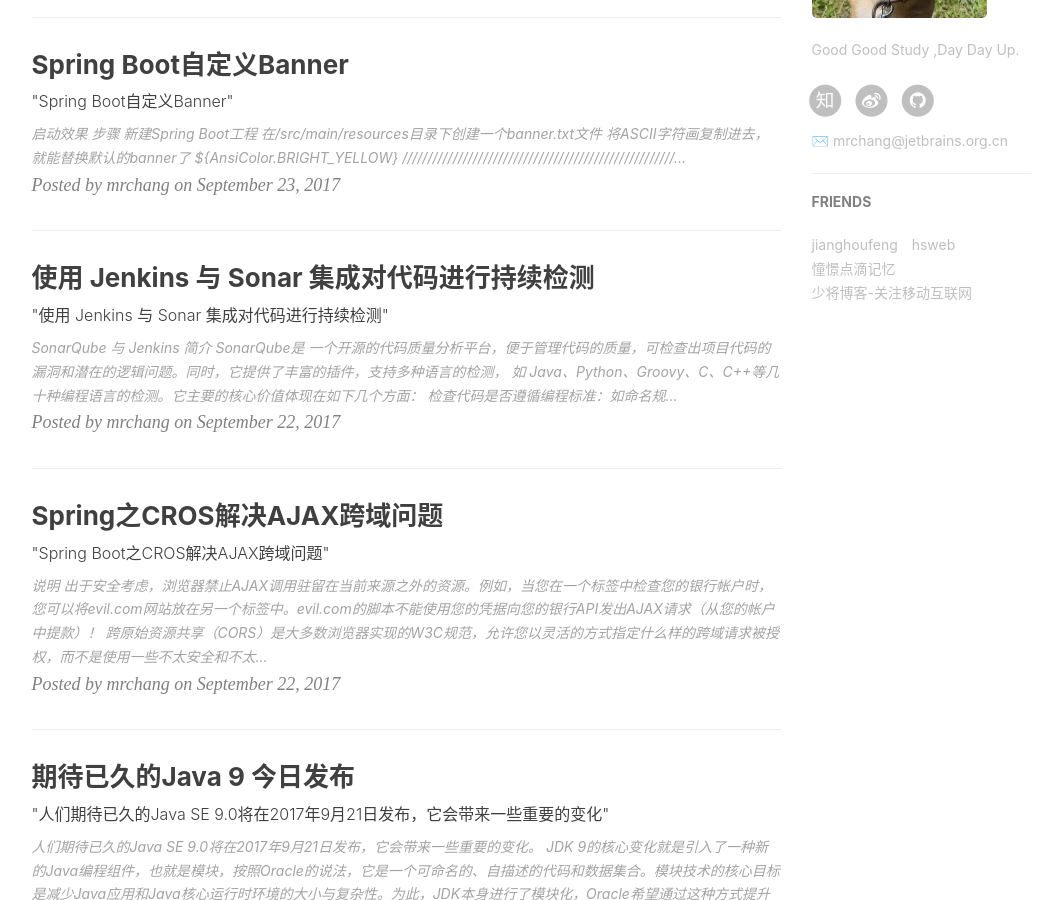
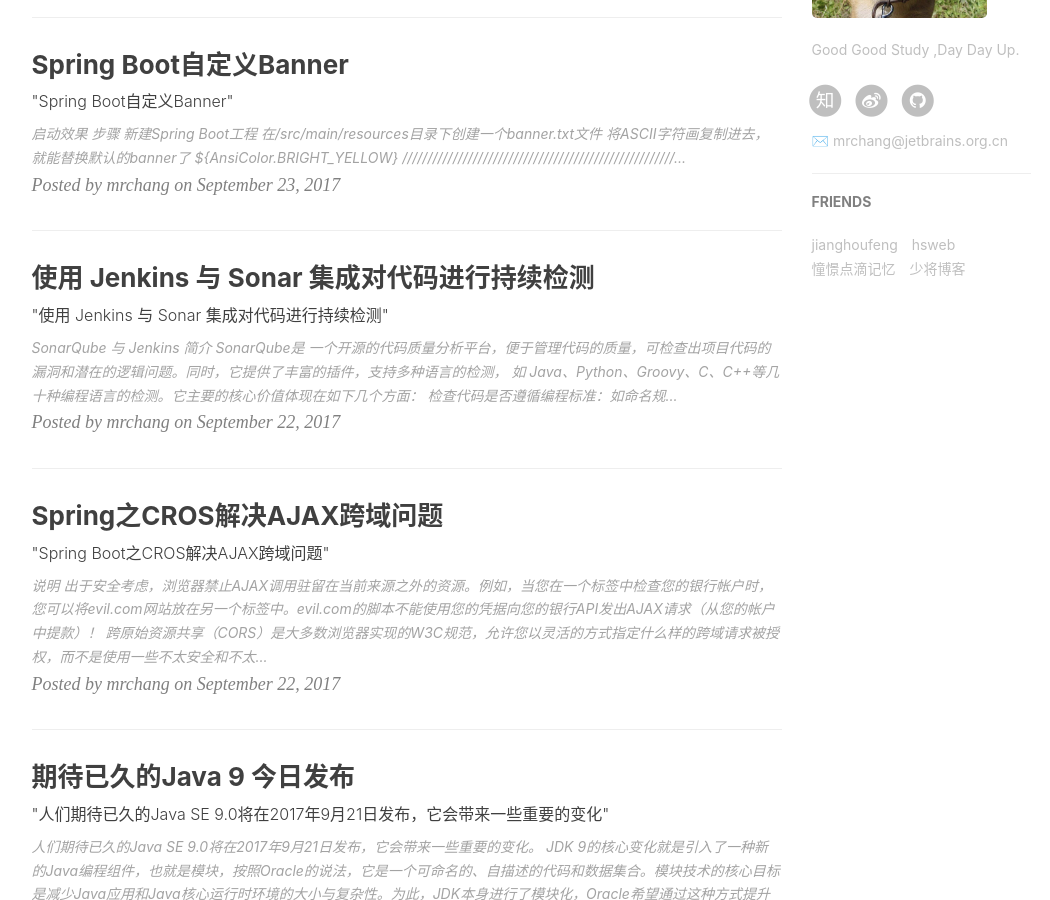
Before and after one commit to ncic-ict/changdaye.github.io, a Jekyll site: the page built from index.html, in a window 1280 px wide and 900 px high, scrolled down 943 px. Shown: the whole window, without its empty margins (136-1186 px from the left). Built offline with Jekyll 4.4.1, drawn with Linux system fonts in a browser that asks for light colours; nearby versions of some CDN libraries; the list of posts is cut into pages by our own code; comment, search, counter and statistics services are not loaded.

Commit message:
添加友链 https://www.whatled.com/

```diff
--- a/_config.yml
+++ b/_config.yml
@@ -103,7 +103,7 @@
              title: "憧憬点滴记忆",
              href: "https://www.licoy.cn/"
     },{
-             title: "少将博客-关注移动互联网",
+             title: "少将博客",
              href: "https://www.whatled.com/"
     }
 ]
```
